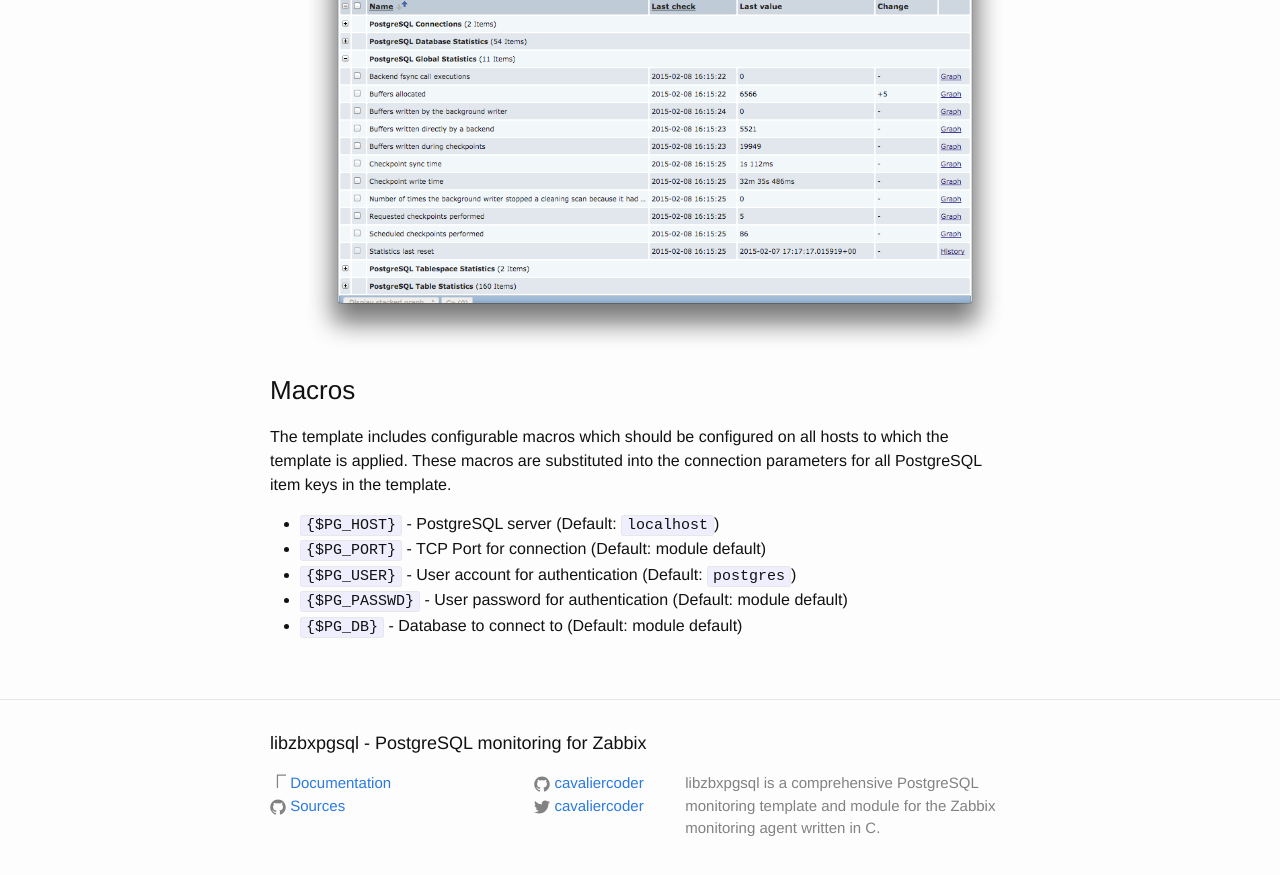
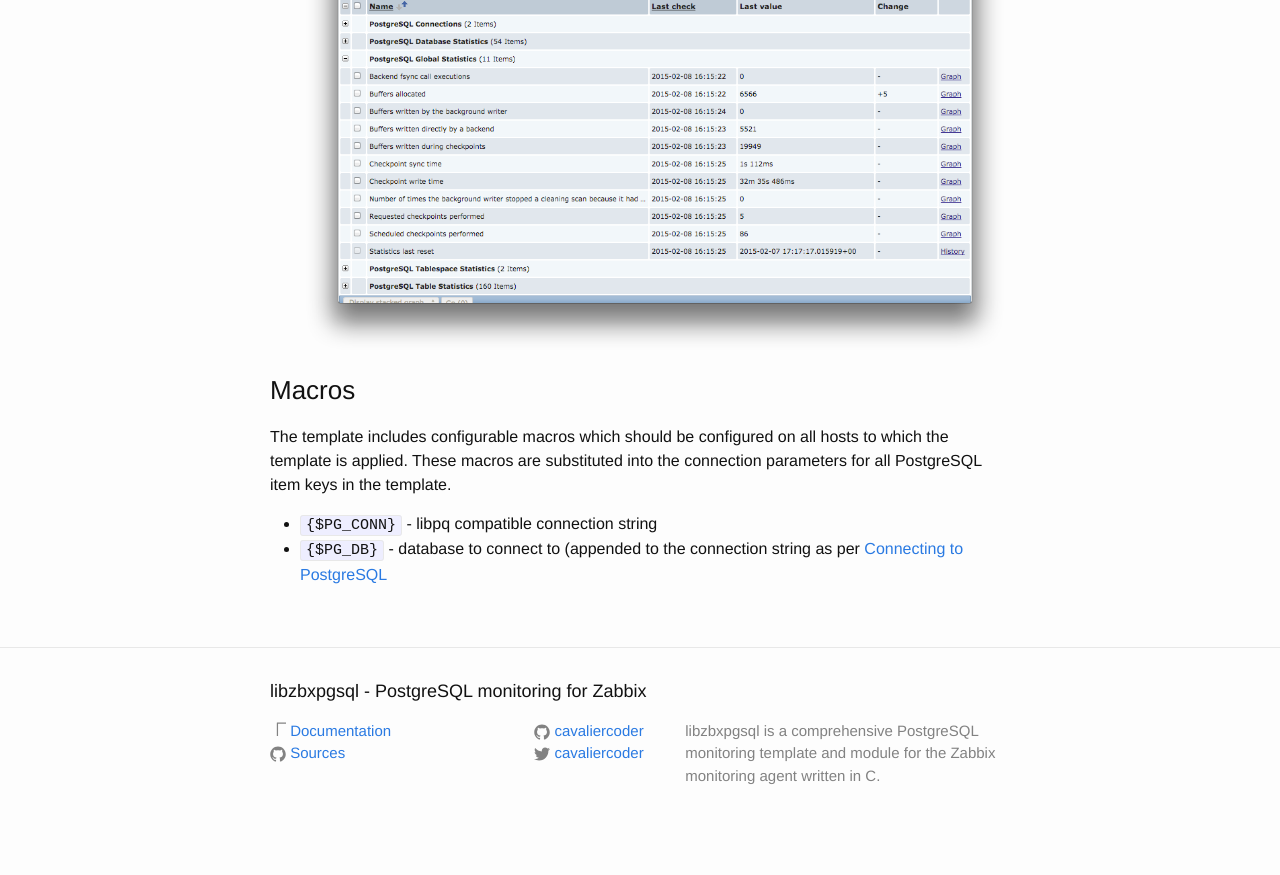
Before and after one commit to zabbix-tools/libzbxpgsql, a Jekyll site: the page built from _docs/template.md, in a window 1280 px wide and 900 px high, scrolled down 1672 px. Shown: the top 875 px of the window. Built offline with Jekyll 4.4.1, drawn with Linux system fonts in a browser that asks for light colours; after the commit the page ends 2519 px from its top, so only the background shows below that; some of the changed text lies outside the part shown.

Commit message:
Updated top menu and template macros

```diff
--- a/_docs/template.md
+++ b/_docs/template.md
@@ -71,8 +71,6 @@ The template includes configurable macros which should be configured on all
 hosts to which the template is applied. These macros are substituted into the
 connection parameters for all PostgreSQL item keys in the template.
 
-* `{$PG_HOST}`      - PostgreSQL server (Default: `localhost`)
-* `{$PG_PORT}`      - TCP Port for connection (Default: module default)
-* `{$PG_USER}`      - User account for authentication (Default: `postgres`)
-* `{$PG_PASSWD}`    - User password for authentication (Default: module default)
-* `{$PG_DB}`        - Database to connect to (Default: module default)
+* `{$PG_CONN}` - libpq compatible connection string
+* `{$PG_DB}`   - database to connect to (appended to the connection
+                 string as per [Connecting to PostgreSQL]({{ site.baseurl }}/agent-keys/#connecting-to-postgresql)
```
Also changed, not shown: _data/menu.yaml (+6 -6 lines), _docs/installation.md (+1 -1 lines).
